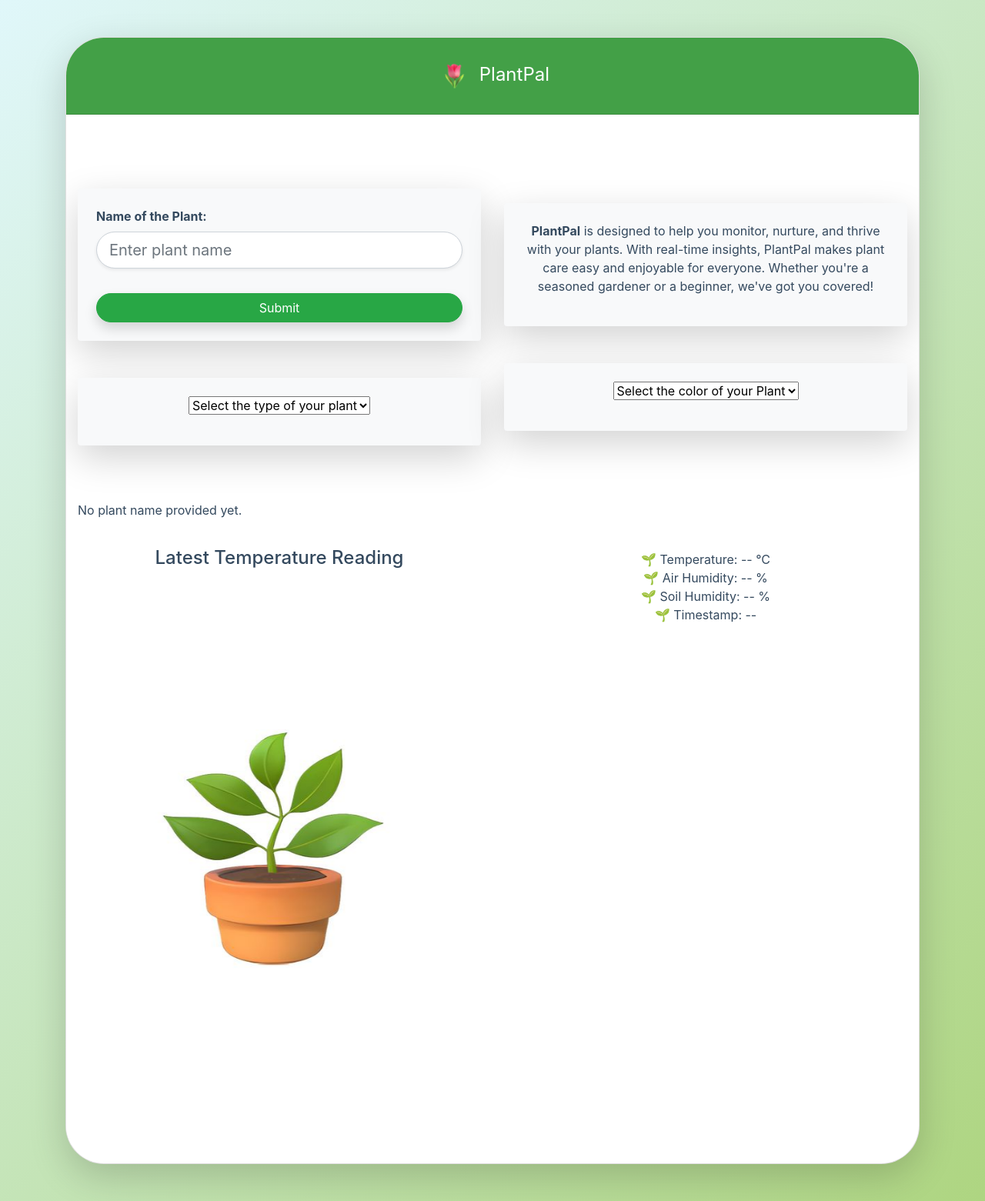
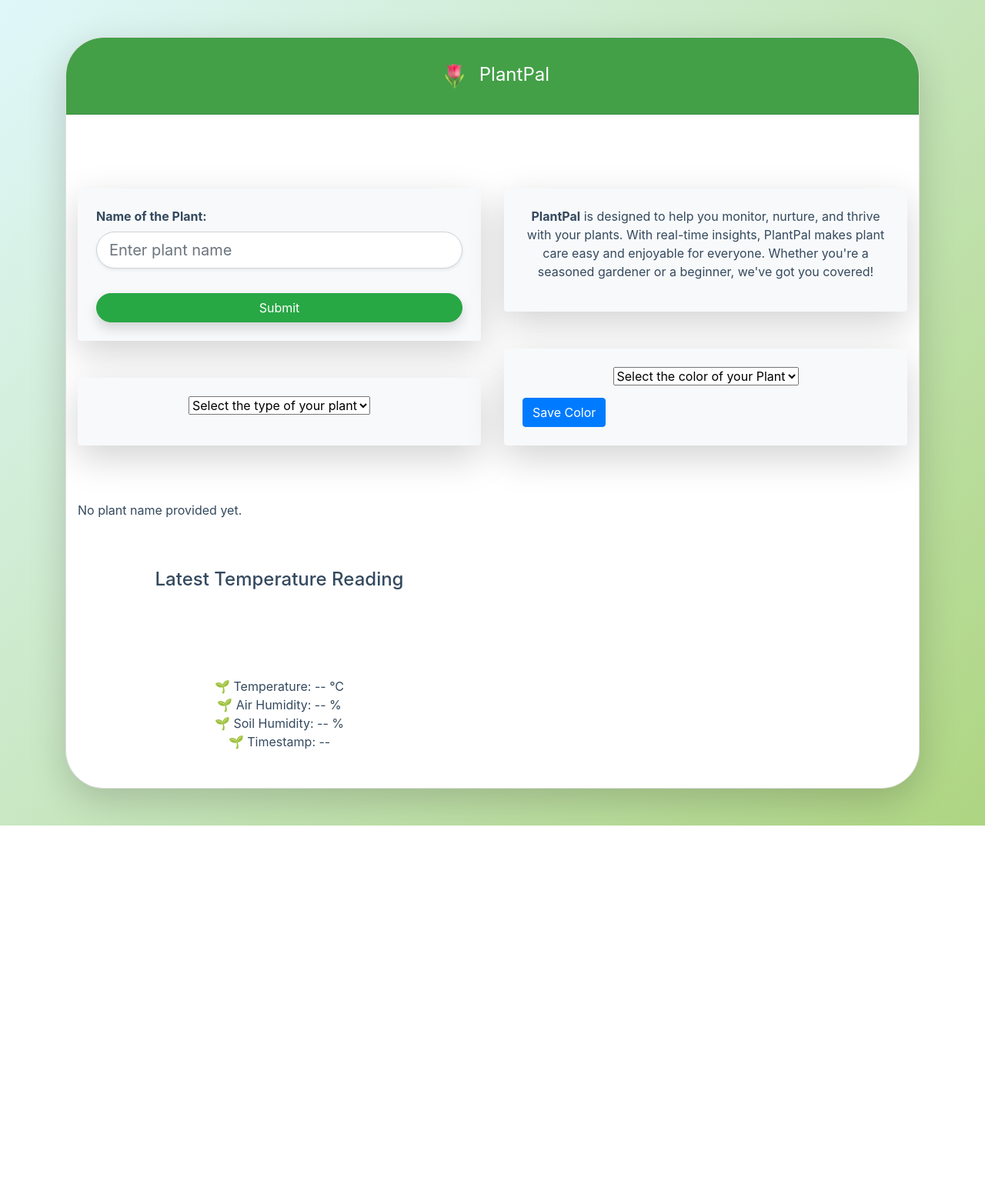
Before and after one commit to EdgarRetes/IoT-Plant, a Django app: template sensor_data/templates/main.html in a window 1280 px wide. Shown: the whole page at 77% size. After the commit the page ends 1073 px from the top, so only its background shows below. Run offline with Django 5.2, Linux system fonts and the light colour scheme; the template is opened without the code that fills it, so the values that code supplies are empty; some libraries are stand-ins or nearby versions.

Commit message:
Signed-off-by: Ale Arredondo <alejandrarredondo09@gmail.com>

```diff
--- a/sensor_data/templates/main.html
+++ b/sensor_data/templates/main.html
@@ -101,9 +101,10 @@
                                 <button type="submit" class="btn btn-success btn-md mt-3 w-100 rounded-pill shadow">Submit</button>
                             </form>
                         </div>
-                        <div class="p-4 rounded shadow-lg bg-light mt-5 mb-5 h-20">
+                        <form method="post" action="{% url 'main' %}">
+                          <div class="p-4 rounded shadow-lg bg-light mt-5 mb-5 h-20" >
                             <div class="d-flex justify-content-center">
-                                <select class="form-select form-select-lg mb-3">
+                                <select class="form-select form-select-lg mb-3" name="selected_plant">
                                     <option selected>Select the type of your plant</option>
                                     {% for plant in plants %}
                                         <option value="{{ plant.id }}">{{plant.specie}}</option>
@@ -111,6 +112,7 @@
                                 </select>
                             </div>
                         </div>
+
                     </div>
                     <!-- Segunda columna -->
                     <div class="col-md-6 mb-4">
@@ -121,18 +123,21 @@
                                 Whether you're a seasoned gardener or a beginner, we've got you covered!
                             </p>
                         </div>
-                        <div class="p-4 rounded shadow-lg bg-light mt-5 mb-5 h-20">
+                            {% csrf_token %}
+                            <div class="p-4 rounded shadow-lg bg-light mt-5 mb-5">
                                 <div class="d-flex justify-content-center">
-                                <select class="form-select form-select-lg mb-3">
-                                    <option selected>Select the color of your Plant</option>
-                                    <option value="1">Yellow</option>
-                                    <option value="2">Green</option>
-                                    <option value="3">Red</option>
-                                    <option value="4">Pink</option>
-                                    <option value="5">Purple</option>
+                                    <select class="form-select form-select-lg mb-3" name="selected_color">
+                                        <option selected disabled>Select the color of your Plant</option>
+                                        <option value="Yellow">Yellow</option>
+                                        <option value="Green">Green</option>
+                                        <option value="Red">Red</option>
+                                        <option value="Pink">Pink</option>
+                                        <option value="Purple">Purple</option>
                                     </select>
                                 </div>
+                                <button type="submit" class="btn btn-primary">Save Color</button>
                             </div>
+                        </form>
                     </div>
                 </div>
 
@@ -142,14 +147,55 @@
                     <p>No plant name provided yet.</p>
                 {% endif %}
             </div>
-            <div class="container mt-15">
+            <div class="container mt-5 mb-5">
                 <div class="row">
-                    <div class="card-body col-md-6 mb-4">
+                    <div class="col-md-6 mb-4">
                         <h4 class="card-title text-center">Latest Temperature Reading</h4>
                         <p class="temperature">
-                            <img src="{% static 'images/plantemoji.jpg' %}" alt="Plant emoji" id="plantImage" class="animated-plant">
+                          {% if selected_plant == "1" %}
+                          <div>ok</div>
+                              {% if selected_color == "Yellow" %}
+                                  <img src="{% static 'images/yellowCheesePlant.png' %}" alt="Yellow" id="plantImage1" class="animated-plant">
+                              {% elif selected_color == "Green" %}
+                                  <img src="{% static 'images/greenSwissCheese.png' %}" alt="Green" id="plantImage2" class="animated-plant">
+                              {% elif selected_color == "Red" %}
+                                  <img src="{% static 'images/redSwissCheese.png' %}" alt="Red" id="plantImage3" class="animated-plant">
+                              {% elif selected_color == "Pink" %}
+                                  <img src="{% static 'images/pinkSwissCheese.png' %}" alt="Pink" id="plantImage4" class="animated-plant">
+                              {% else %}
+                                  <img src="{% static 'images/purpleSwissCheese.png' %}" alt="Purple" id="plantImage5" class="animated-plant">
+                              {% endif %}
+
+                          {% elif selected_plant == "2" %}
+                              {% if selected_color == "Yellow" %}
+                                  <img src="{% static 'images/yellowRubberPlant.png' %}" alt="Yellow2" id="plantImage6" class="animated-plant">
+                              {% elif selected_color == "Green" %}
+                                  <img src="{% static 'images/greenRubberPlant.png' %}" alt="Green2" id="plantImage7" class="animated-plant">
+                              {% elif selected_color == "Red" %}
+                                  <img src="{% static 'images/redRubberPlant.png' %}" alt="Red2" id="plantImage8" class="animated-plant">
+                              {% elif selected_color == "Pink" %}
+                                  <img src="{% static 'images/pinkRubberPlant.png' %}" alt="Pink2" id="plantImage9" class="animated-plant">
+                              {% else %}
+                                  <img src="{% static 'images/purpleRubberPlant.png' %}" alt="Purple2" id="plantImage10" class="animated-plant">
+                              {% endif %}
+                            {% elif selected_plant == "3" %}
+                              {% if selected_color == "Yellow" %}
+                                  <img src="{% static 'images/yellowRubberPlant.png' %}" alt="Yellow2" id="plantImage6" class="animated-plant">
+                              {% elif selected_color == "Green" %}
+                                  <img src="{% static 'images/greenRubberPlant.png' %}" alt="Green2" id="plantImage7" class="animated-plant">
+                              {% elif selected_color == "Red" %}
+                                  <img src="{% static 'images/redRubberPlant.png' %}" alt="Red2" id="plantImage8" class="animated-plant">
+                              {% elif selected_color == "Pink" %}
+                                  <img src="{% static 'images/pinkRubberPlant.png' %}" alt="Pink2" id="plantImage9" class="animated-plant">
+                              {% else %}
+                                  <img src="{% static 'images/purpleRubberPlant.png' %}" alt="Purple2" id="plantImage10" class="animated-plant">
+                              {% endif %}
+                          {% endif %}
                         </p>
                     </div>
+                </div>
+            </div>
+
                 <div class="col-md-6 mb-4">
                     <div class="p-4 text-center">
                         <div id="temperature">🌱 Temperature: -- °C</div>
```
Also changed, not shown: sensor_data/views.py (+35 -24 lines), sensor_data/static/images/peoniagris.webp (added), sensor_data/static/images/pinkSwissCheese.png (renamed from sensor_data/static/images/pinkSwissChesese.png). Lines whose indentation alone changed are shown as unchanged.
